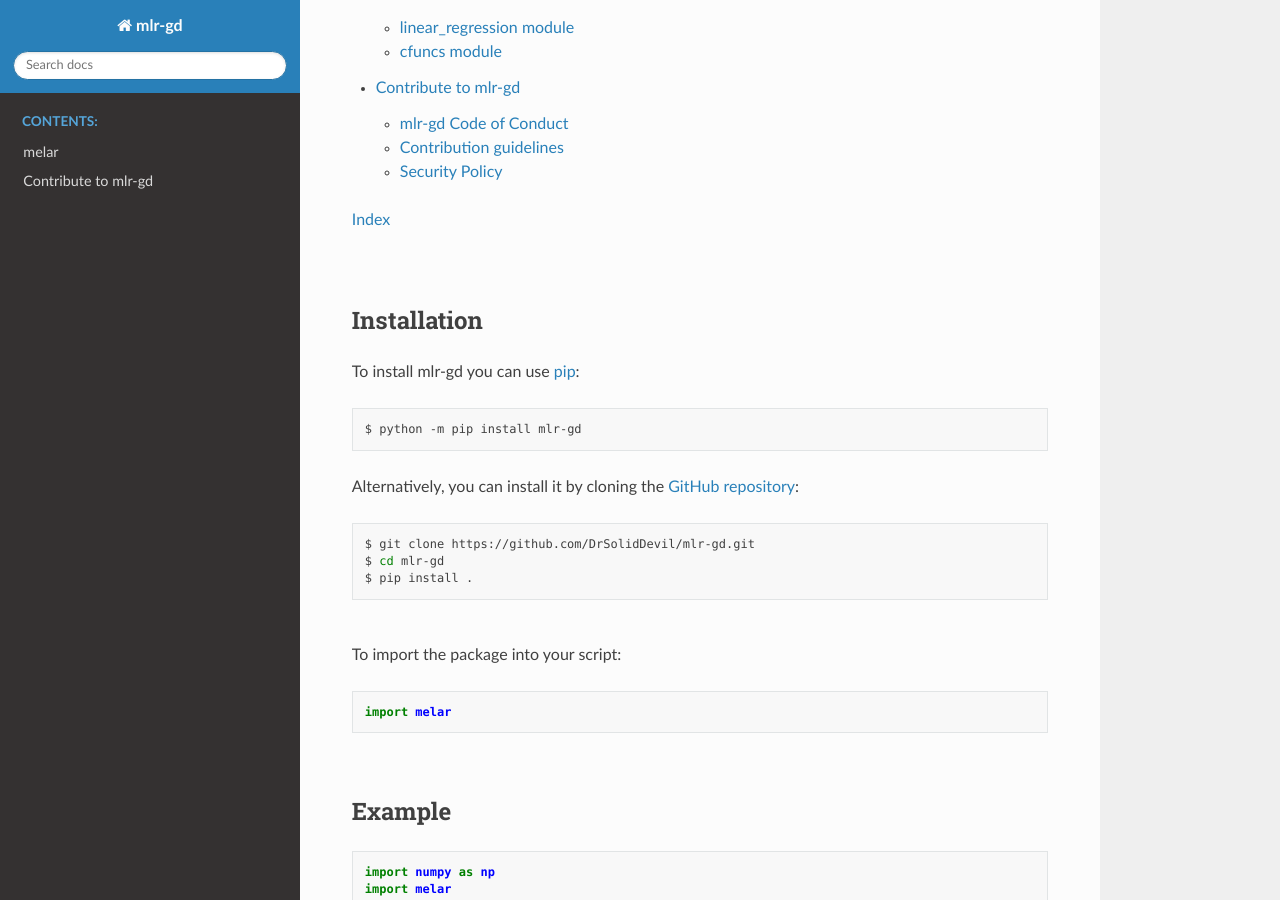
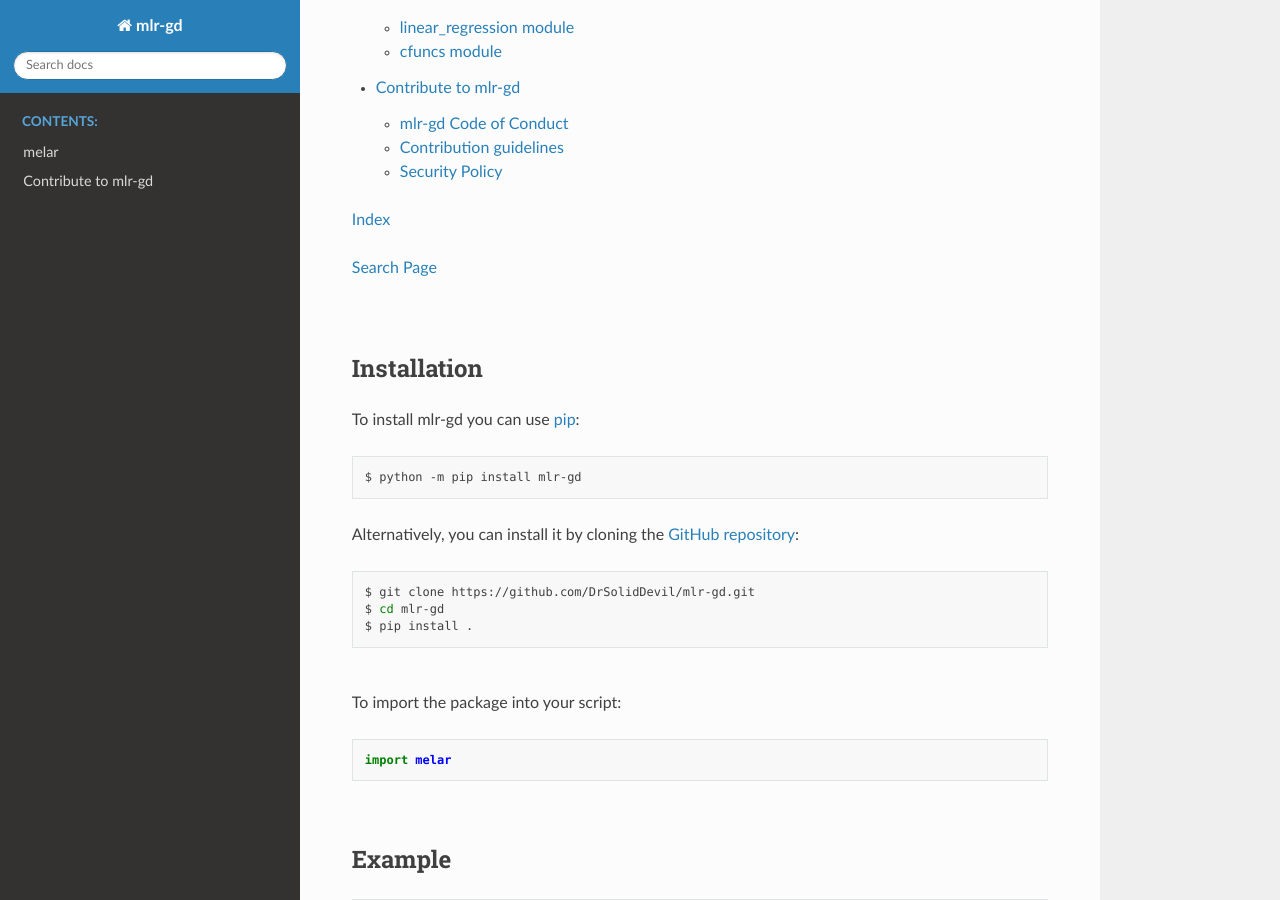
Before and after one commit to DrSolidDevil/mlr-gd, a Sphinx documentation site: the page built from docs/index.rst, in a window 1280 px wide and 900 px high, scrolled down 676 px. Built offline with Sphinx 7.4.7 and the Read the Docs theme 3.1.0, drawn with Linux system fonts in a browser that asks for light colours.

Commit message:
added search to docs

```diff
--- a/docs/index.rst
+++ b/docs/index.rst
@@ -23,6 +23,7 @@ Home
 
 
 * :ref:`genindex`
+* :ref:`search`
 
 |
 
```
